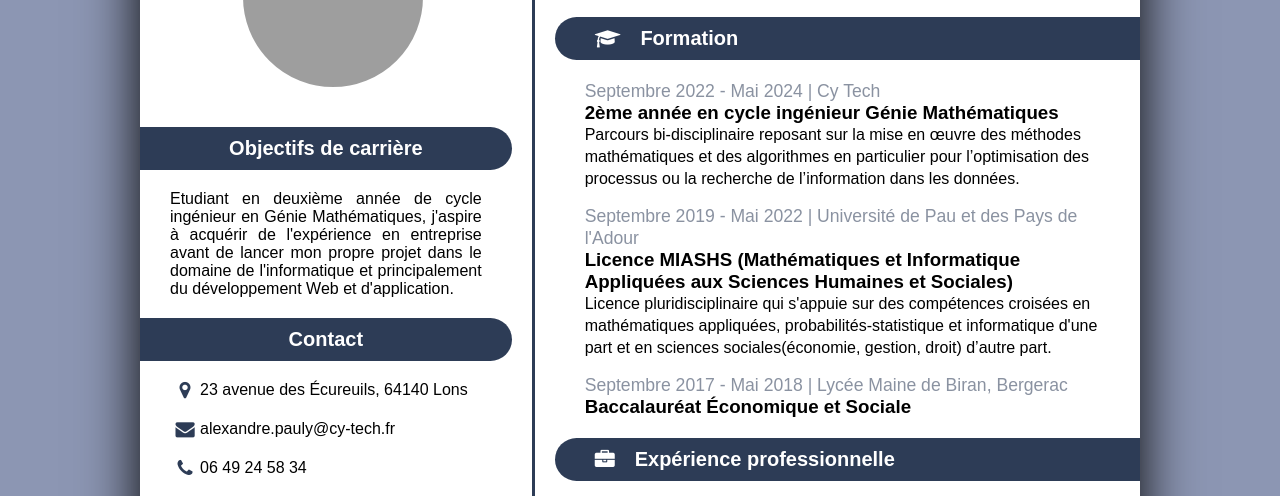
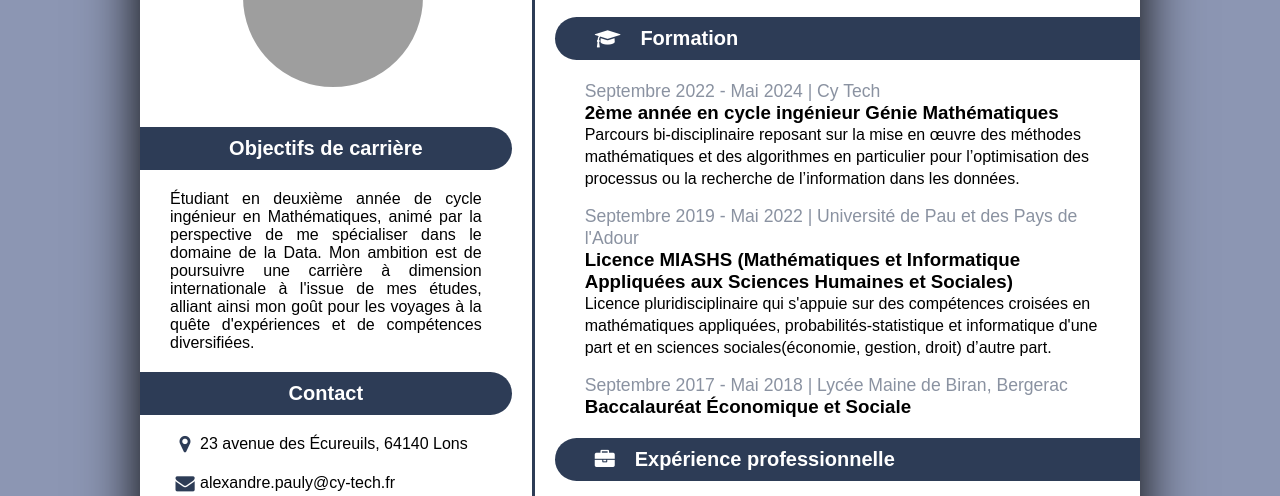
Before and after one commit to AlexandrePauly/HTML-CV, a plain HTML site: page index.html in a window 1280 px wide. Shown: the part 303-799 px from the top of the page. Drawn offline with Linux system fonts and the light colour scheme; grey boxes are pictures that could not be loaded.

Commit message:
Update index.html

```diff
--- a/index.html
+++ b/index.html
@@ -40,7 +40,7 @@
                     <div class="personal-infos">
                         <h2>Objectifs de carrière</h2>
 
-                        <p id="goal">Etudiant en deuxième année de cycle ingénieur en Génie Mathématiques, j'aspire à acquérir de l'expérience en entreprise avant de lancer mon propre projet dans le domaine de l'informatique et principalement du développement Web et d'application.</p>
+                        <p id="goal">Étudiant en deuxième année de cycle ingénieur en Mathématiques, animé par la perspective de me spécialiser dans le domaine de la Data. Mon ambition est de poursuivre une carrière à dimension internationale à l'issue de mes études, alliant ainsi mon goût pour les voyages à la quête d'expériences et de compétences diversifiées.</p>
                     </div>
 
                     <!-- Contact -->
```
